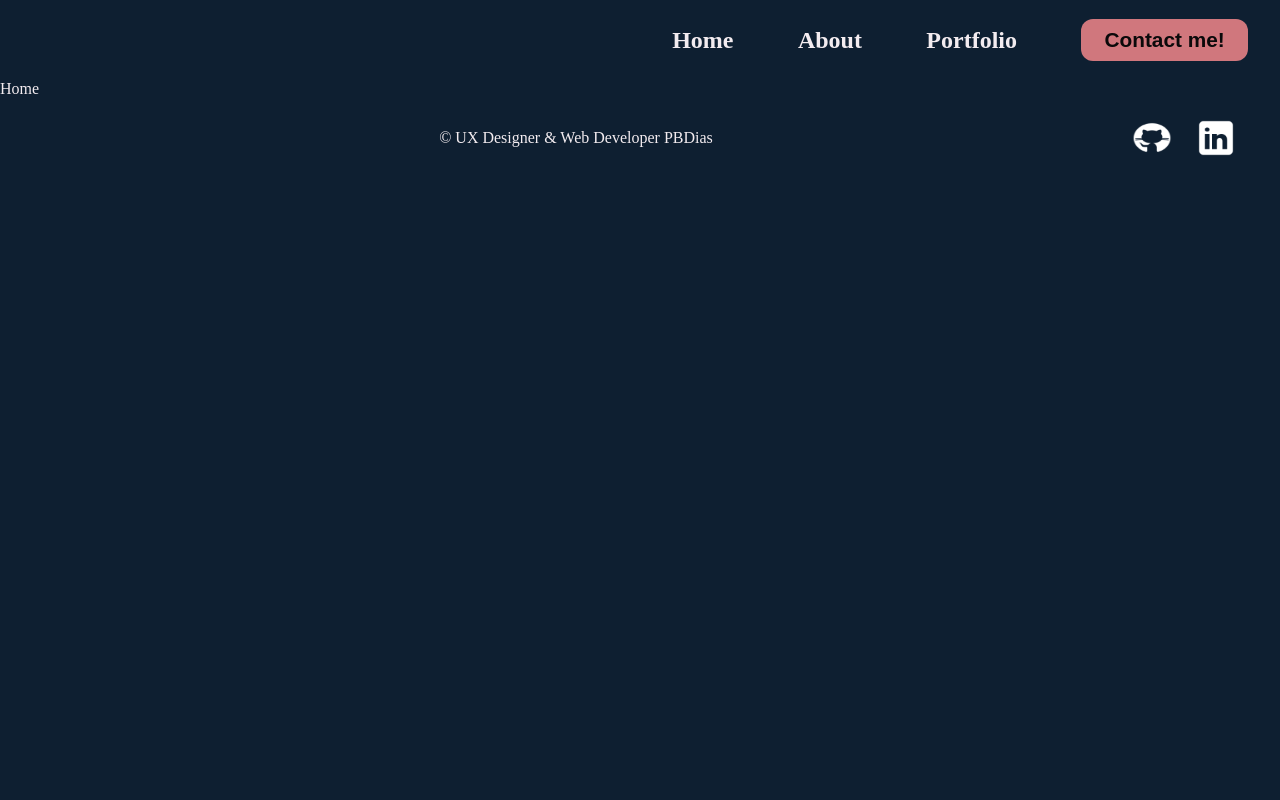
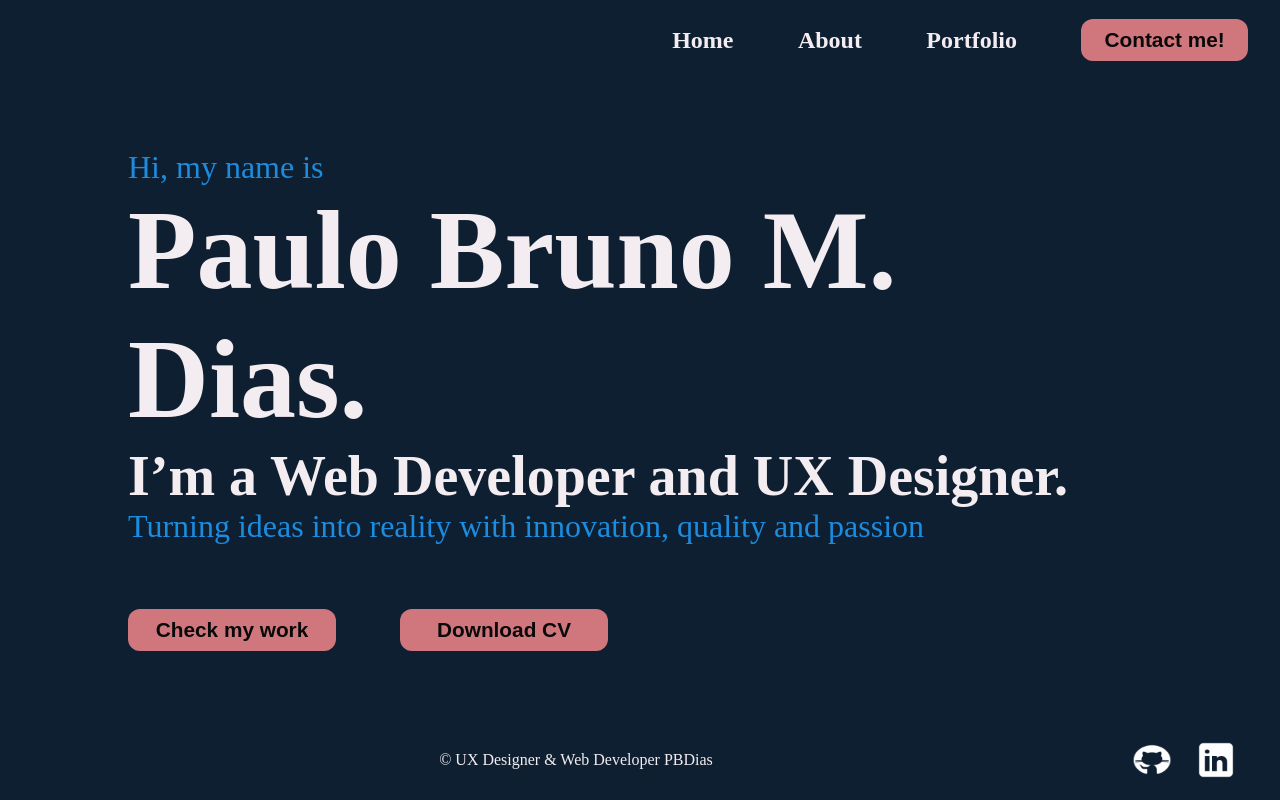
Before and after one commit to DevPBDias/portfolio-v3, a React (Vite) app: page / in a window 1280 px wide. Built offline with nearby package versions, Linux system fonts and the light colour scheme.

Commit message:
feat: created home page and styles

```diff
--- a/src/App.tsx
+++ b/src/App.tsx
@@ -1,7 +1,7 @@
 import { Route, Routes } from 'react-router-dom';
-import Home from './pages/Home';
+import Home from './pages/home';
 import Layout from './components/layout';
-import NotFound from './pages/NotFound';
+import NotFound from './pages/notFound';
 
 function App() {
   return (
--- a/src/pages/Home.tsx
+++ /dev/null
@@ -1,9 +0,0 @@
-import React from 'react'
-
-function Home() {
-  return (
-    <div>Home</div>
-  )
-}
-
-export default Home
--- /dev/null
+++ b/src/pages/home/index.tsx
@@ -0,0 +1,20 @@
+import { BtnsContainer, HomeContainer, TextContainer } from './styles'
+
+function Home() {
+  return (
+    <HomeContainer>
+      <TextContainer>
+        <p>Hi, my name is</p>
+        <h1>Paulo Bruno M. Dias.</h1>
+        <h3>I’m a Web Developer and UX Designer.</h3>
+        <p>Turning ideas into reality with innovation, quality and passion</p>
+      </TextContainer>
+      <BtnsContainer>
+        <button>Check my work</button>
+        <button>Download CV</button>
+      </BtnsContainer>
+    </HomeContainer>
+  )
+}
+
+export default Home
--- /dev/null
+++ b/src/pages/home/styles.tsx
@@ -0,0 +1,62 @@
+import styled from "styled-components";
+
+export const HomeContainer = styled.main`
+    width: 100%;
+    height: 80vh;
+    display: flex;
+    flex-flow: column nowrap;
+    align-items: flex-start;
+    justify-items: center;
+    justify-content: center;
+    padding-inline: 10%;
+    gap: 4em;
+`;
+
+export const TextContainer = styled.div`
+    width: 100%;
+    display: flex;
+    flex-flow: column nowrap;
+    justify-content: center;
+    align-items: flex-start;
+    justify-items: center;
+
+    p {
+        font-size: 2rem;
+        color: #1C8CDF;
+    }
+
+    h1 {
+        font-size: 7rem;
+        font-weight: 600;
+    }
+
+    h3 {
+        font-size: 3.5rem;
+    }
+`;
+
+export const BtnsContainer = styled.div`
+    width: 100%;
+    display: flex;
+    flex-flow: row nowrap;
+    justify-content: flex-start;
+    align-items: center;
+    justify-items: center;
+    gap: 4em;
+
+    button {
+        font-size: 1.3rem;
+        width: 10em;
+        height: 2em;
+        border-radius: 12px;
+        border: none;
+        background-color: #D0777D;
+        color: #0A090A;
+        font-weight: 600;
+
+        &:hover {
+            background-color: #1C8CDF;
+            color: #F3ECF0;
+        }
+    }
+`;
```
Also changed, not shown: src/pages/notFound/index.tsx (renamed from src/pages/NotFound.tsx).
